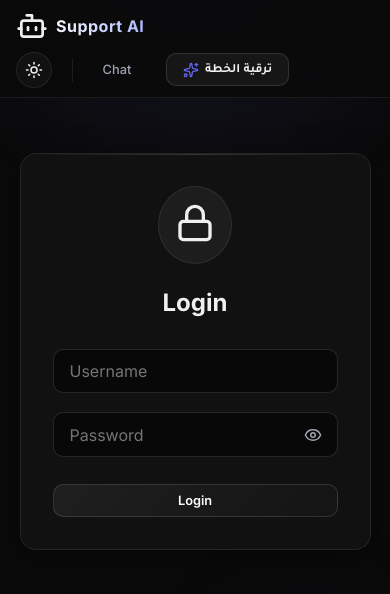
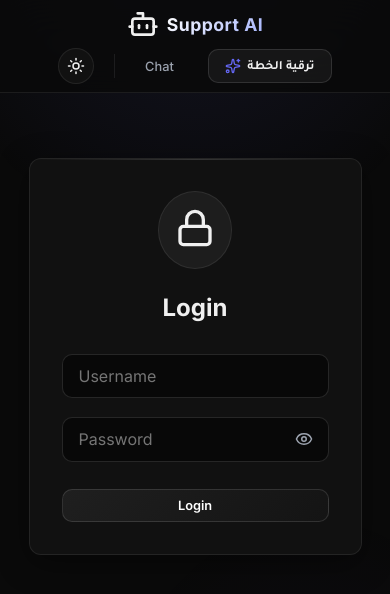
Before and after one commit to hijaziabdullah61-netizen/AI-Agent, a React app in the folder frontend-app/: page /admin/login in a window 390 px wide. Shown: the top 594 px of the page. Built offline with nearby package versions, Linux system fonts and the light colour scheme; the HTML template or start-up script is replaced by a standard one.

Commit message:
fix: resolve table overflow and panel width on mobile

```diff
--- a/frontend-app/src/index.css
+++ b/frontend-app/src/index.css
@@ -484,19 +484,34 @@ body::before {
 
 /* ===== Responsive Design (Mobile & Tablet) ===== */
 @media (max-width: 768px) {
+  body {
+    overflow-x: hidden;
+  }
+
+  .app-container {
+    width: 100%;
+    max-width: 100vw;
+    padding: 10px;
+    box-sizing: border-box;
+    overflow-x: hidden;
+  }
+
   /* Navbar */
   .navbar {
-    padding: 0.6rem 1rem;
+    padding: 0.5rem;
     height: auto;
-    min-height: 60px;
+    min-height: 50px;
     flex-wrap: wrap;
-    gap: 10px;
+    gap: 8px;
+    justify-content: center;
   }
   .navbar h2 {
-    font-size: 1rem;
+    font-size: 1.1rem;
   }
   .nav-links {
     gap: 0.3rem;
+    flex-wrap: wrap;
+    justify-content: center;
   }
   .btn {
     padding: 0.5rem 0.8rem;
@@ -509,15 +524,15 @@ body::before {
 
   /* Chat Messages */
   .chat-container {
-    padding: 1rem;
+    padding: 10px;
   }
   .message {
     max-width: 95% !important;
     padding: 0.8rem 1rem;
-    font-size: 0.9rem;
+    font-size: 0.95rem;
   }
   .message-user {
-    max-width: 90% !important;
+    max-width: 92% !important;
   }
 
   /* Chat Sidebar overlay on mobile */
@@ -538,10 +553,15 @@ body::before {
     min-width: 280px !important;
   }
 
-  /* Forms & Modals */
+  /* Forms & Modals & Panels */
   .glass-panel {
-    padding: 16px;
+    padding: 12px;
+    width: 100%;
+    max-width: 100vw;
+    box-sizing: border-box;
+    border-radius: 12px;
   }
+
   .input-field {
     font-size: 16px; /* Prevents iOS auto-zoom */
     padding: 0.7rem 1rem;
@@ -549,9 +569,23 @@ body::before {
 
   /* Tables */
   .data-table {
-    display: block;
-    overflow-x: auto;
-    white-space: nowrap;
+    display: table;
+    width: 100%;
+    font-size: 0.8rem;
+  }
+
+  .data-table th, .data-table td {
+    padding: 0.6rem;
+    font-size: 0.85rem;
+  }
+
+  .tabs {
+    flex-wrap: wrap;
+  }
+
+  .tab {
+    padding: 0.5rem 0.8rem;
+    font-size: 0.85rem;
   }
 }
 
```
